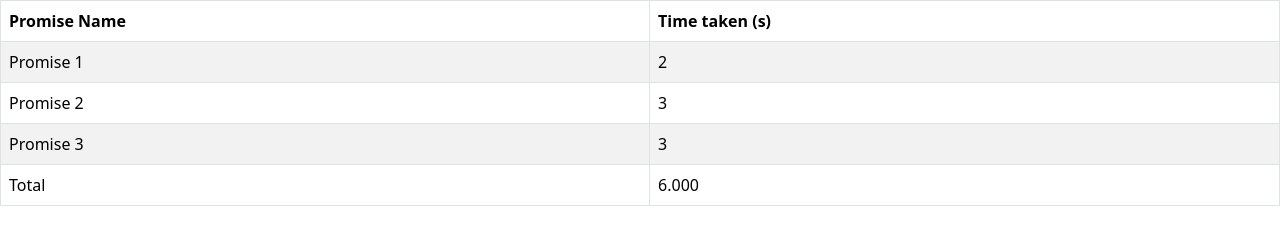
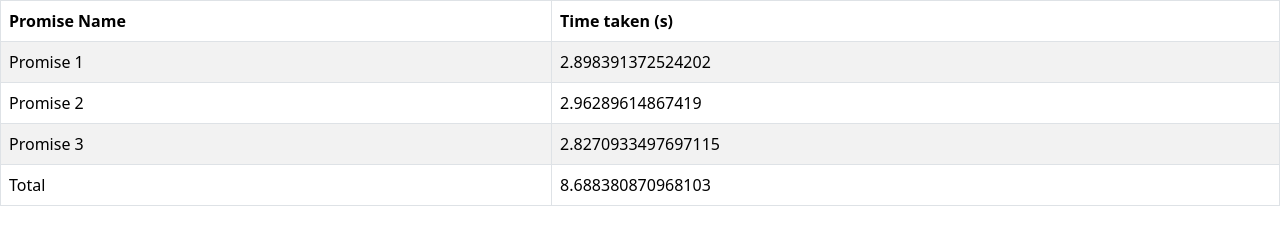
Before and after one commit to acciojob/wait-for-multiple-promises-dinneshkumar9, a website: page main.html in a window 1280 px wide. Drawn offline with nearby package versions, Linux system fonts and the light colour scheme.

Commit message:
created a submission

```diff
--- a/main.html
+++ b/main.html
@@ -20,11 +20,7 @@
           <th>Time taken (s)</th>
         </tr>
       </thead>
-      <tbody id="output">
-		  <tr id="loading">
-          <td colspan="2">Loading...</td>
-        </tr>
-	  </tbody>
+      <tbody id="output"></tbody>
     </table>
 
     <script type="text/javascript" src="./script.js"></script>
--- a/script.js
+++ b/script.js
@@ -1,43 +1,46 @@
- const getRandomTime = () => Math.floor(Math.random() * 3) + 1;
+let rows=document.querySelector("#output");
 
-  const promises = [
-    new Promise((resolve) => setTimeout(() => resolve(), getRandomTime() * 1000)),
-    new Promise((resolve) => setTimeout(() => resolve(), getRandomTime() * 1000)),
-    new Promise((resolve) => setTimeout(() => resolve(), getRandomTime() * 1000)),
-  ];
+	rows.innerHTML=
+		`<tr id="loading">
+		  <td colspan=2 >Loading...</td>
+		  </tr>`;
 
-  Promise.all(promises)
-    .then(() => {
-      const loadingRow = document.querySelector('#loading');
-      loadingRow.parentNode.removeChild(loadingRow);
+let p1 = new Promise((resolve,reject)=>{
+	let time1=Math.random()*2+1;
+	setTimeout(()=>{
+		resolve(time1);
+	},time1*1000);
+});
 
-      const output = document.querySelector('#output');
+let p2 = new Promise((resolve,reject)=>{
+	let time2=Math.random()*2+1;
+	setTimeout(()=>{
+		resolve(time2);
+	},time2*1000);
+});
 
-      promises.forEach((promise, index) => {
-        const row = document.createElement('tr');
+let p3 = new Promise((resolve,reject)=>{
+	let time3=Math.random()*2+1;
+	setTimeout(()=>{
+		resolve(time3);
+	},time3*1000);
+});
 
-        const nameCell = document.createElement('td');
-        nameCell.textContent = `Promise ${index + 1}`;
-        row.appendChild(nameCell);
+Promise.all([p1,p2,p3]).then((result)=>{
+	let sum=0;
+	rows.innerHTML="";
+	for(var i=0;i<result.length;i++){
+		sum +=result[i];
+		rows.innerHTML +=
+			`<tr>
+			   <td>Promise ${i+1}</td>
+				<td>${result[i]}</td>
+			</tr>`;
 
-        const timeCell = document.createElement('td');
-        timeCell.textContent = `${getRandomTime()}`;
-        row.appendChild(timeCell);
-
-        output.appendChild(row);
-      });
-
-      const totalTime = promises.reduce((acc, promise) => acc + (getRandomTime() * 1000), 0);
-      const totalRow = document.createElement('tr');
-
-      const totalNameCell = document.createElement('td');
-      totalNameCell.textContent = 'Total';
-      totalRow.appendChild(totalNameCell);
-
-      const totalTimeCell = document.createElement('td');
-      totalTimeCell.textContent = `${(totalTime / 1000).toFixed(3)}`;
-      totalRow.appendChild(totalTimeCell);
-
-      output.appendChild(totalRow);
-    })
-    .catch((error) => console.error(error));
+	}
+	rows.innerHTML +=
+			`<tr>
+			   <td>Total</td>
+				<td>${sum}</td>
+			</tr>`;
+})
```
